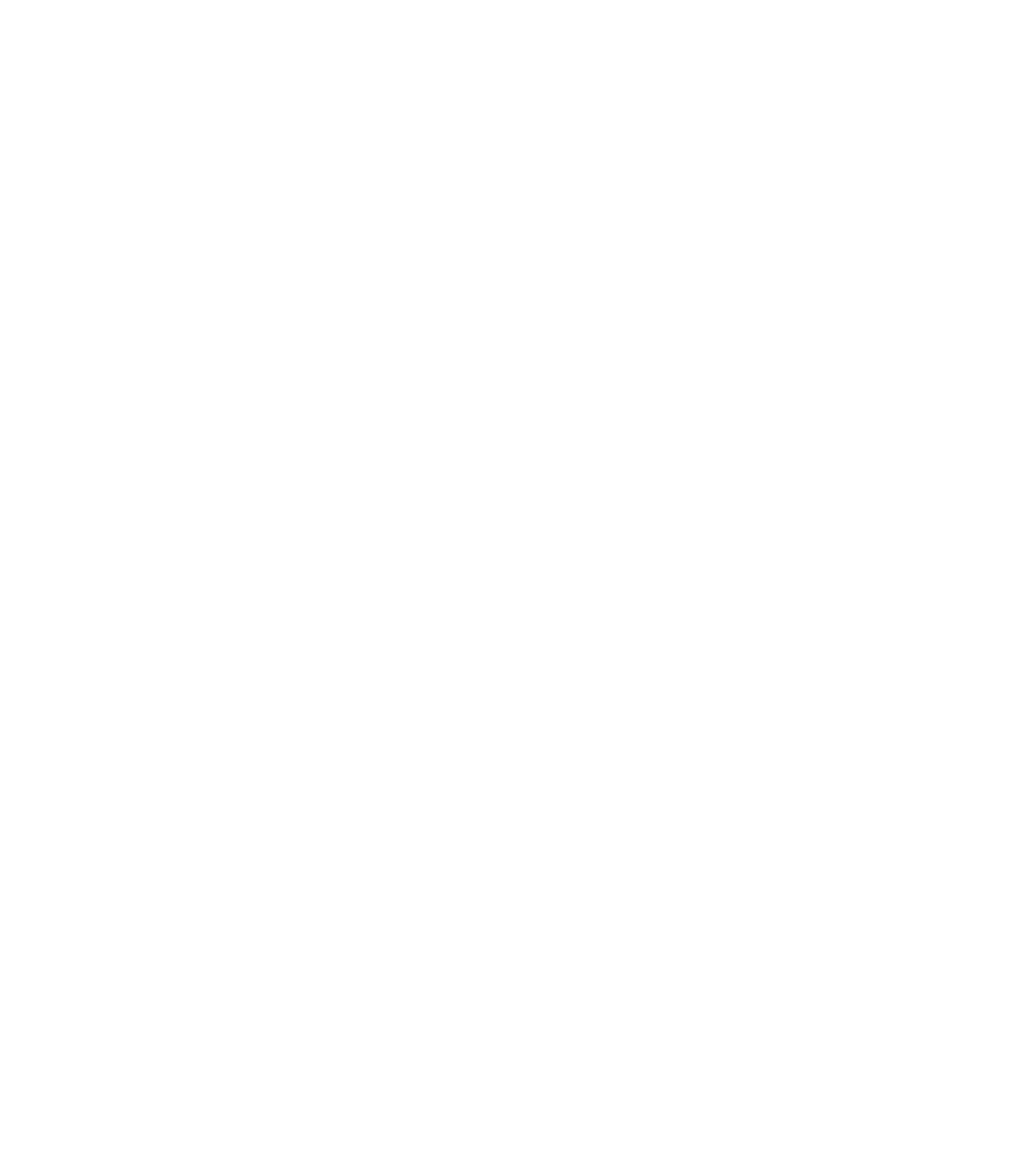
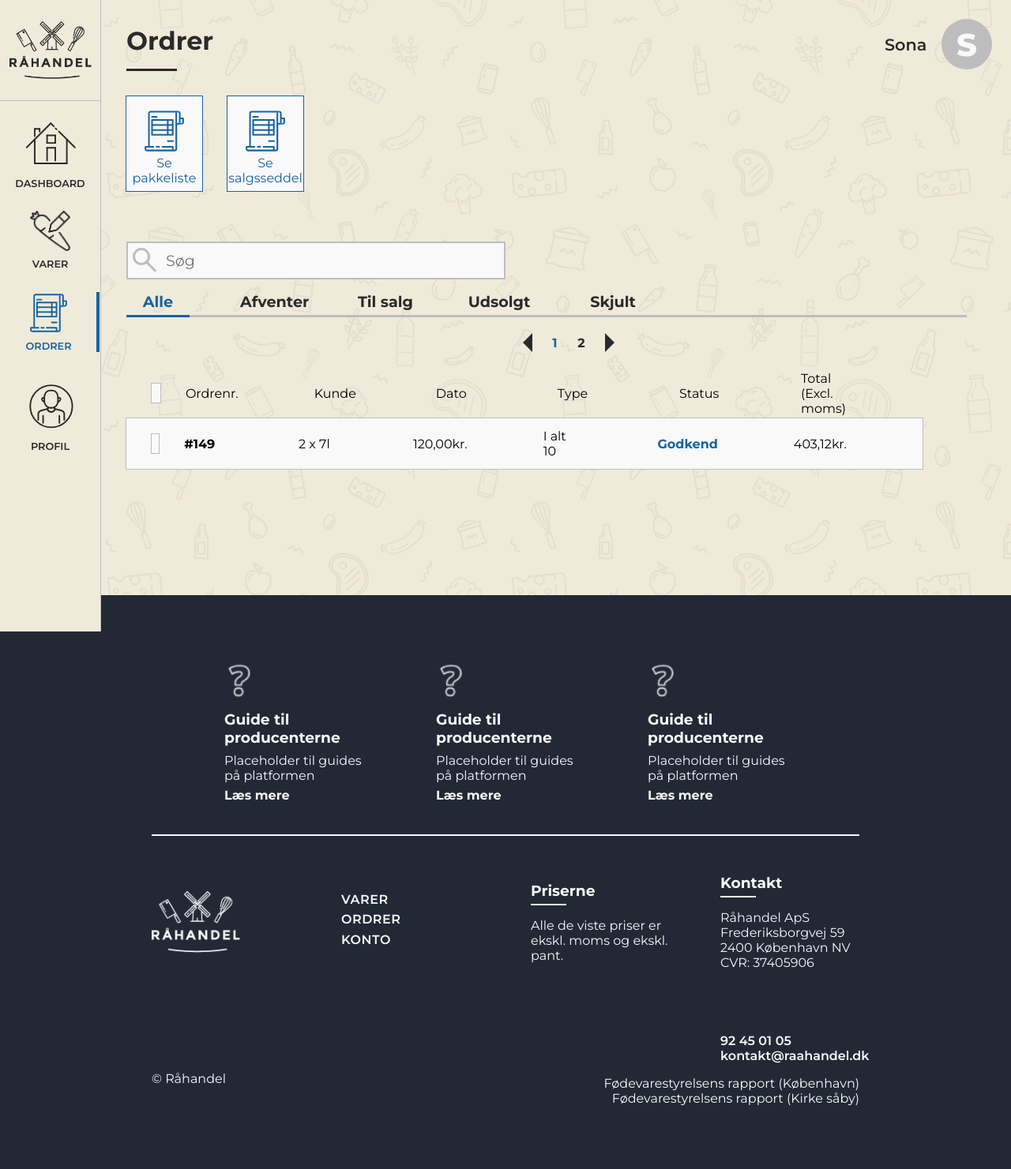
Before and after one commit to Hjorthex/raahandel, a plain HTML site: page producent-platform/ordrer.html in a window 1280 px wide. Shown: the whole page at 79% size. Before the commit the page ends 800 px from the top, so only its background shows below. Drawn offline with Linux system fonts and the light colour scheme.

Commit message:
Ordrer og pakkeliste done

```diff
--- a/css/style.css
+++ b/css/style.css
@@ -1154,7 +1154,17 @@ input:checked + .products-aside-filter__slider:before {
 }
 
 .products-campaigns__caption {
+    font-size: 1.5rem;
+    margin-top: 2rem;
+}
+
+.products-campaigns__caption--blue {
+    color: var(--color-third);
+}
+
+.products-campaigns__caption--largetext {
     font-size: 2rem;
+    margin-top: -2rem;
 }
 
 .products-campaigns__underline {
@@ -1164,6 +1174,12 @@ input:checked + .products-aside-filter__slider:before {
     height: 0.2rem;
     background-color: var(--color-secondary);
 }
+
+.products-campaigns__underline--blue {
+    background-color: var(--color-third);
+}
+
+
 
 .carousel-container {
     display: flex;
@@ -1375,7 +1391,7 @@ input:checked + .products-aside-filter__slider:before {
 }
 
 .products-items__caption {
-    font-size: 2rem;
+    font-size: 1.5rem;
 }
 
 .products-items__underline {
@@ -1401,7 +1417,7 @@ input:checked + .products-aside-filter__slider:before {
 .products-items__search-icon {
     position: absolute;
     left: 9.7rem;
-    top: 7.2rem;
+    top: 6.7rem;
     height: 2rem;
     width: 2rem;
     cursor: pointer;
@@ -1454,7 +1470,7 @@ input:checked + .products-aside-filter__slider:before {
 }
 
 .products-other-items__caption {
-    font-size: 2rem;
+    font-size: 1.5rem;
     margin-top: 2rem;
 }
 
@@ -2887,3 +2903,147 @@ input:checked + .products-aside-filter__slider:before {
     border-radius: 50%;
     border-color: green;
 }
+
+/* PP ORDRER ------------------------------------------- */
+
+.pp-order__search {
+    width: 30rem;
+    height: 3rem;
+    padding-left: 3rem;
+    margin-top: 2rem;
+    font-size: 1.2rem;
+    background-color: var(--color-white);
+    border-style: solid;
+    border-color: var(--color-border);
+}
+
+.pp-order__search-icon {
+    position: absolute;
+    top: 19.6rem;
+    left: 10.5rem;
+    height: 2rem;
+    width: 2rem;
+    cursor: pointer;
+}
+
+.pp-order__search-icon:before {
+    content: '';
+    position: absolute;
+    width:1rem;
+    height: 1rem;
+    border-radius: 50%;
+    border-style: solid;
+    border-color: var(--color-border);
+    border-width: 0.2rem;
+}
+
+.pp-order__search-icon:after {
+    content: '';
+    position: absolute;
+    bottom: 0;
+    right: 0.4rem;
+    transform: rotate(-45deg);
+    width: 0.2rem;
+    height: 1rem;
+    background-color: var(--color-border);
+}
+
+.pp-order__order-selection {
+    width: 8rem;
+    margin-right: 6rem;
+    height: 4rem;
+    display: flex;
+    align-items: center;
+}
+
+.pp-order__selection-top-bar, .pp-my-order__selection-container {
+    display: flex;
+    flex-direction: row;
+    width: 90%;
+}
+
+.pp-my-order__selection-container {
+    background-color: var(--color-white);
+    outline: 0.1rem solid var(--color-border);
+}
+
+.pp-order__order-selection--blue {
+    color: var(--color-third);
+    font-weight: bold;
+}
+
+.pp-order__order-selection--bold {
+    font-weight: bold;
+}
+
+/* PP Pakkeliste ------------------------------- */
+
+.pp-packing__container {
+    width: 100%;
+    background-color: var(--color-white);
+    padding: 2rem;
+}
+
+.pp-packing__caption {
+    color: var(--color-third);
+    margin-bottom: 2rem;
+}
+
+.pp-packing__subcaption {
+    color: var(--color-third);
+    margin-top: 1rem;
+}
+
+.pp-packing__text {
+    font-weight: bold;
+}
+
+.pp-packing__breaker {
+    width: 100%;
+    height: 0.2rem;
+    background-color: var(--color-border);
+    margin-top: 2rem;
+    margin-bottom: 2rem;
+}
+
+.pp-packing__order-container {
+    display: flex;
+    margin-top: 1rem;
+    flex-direction: row;
+    width: 100%;
+    justify-content: space-between;
+}
+
+.pp-packing__order-text--bold {
+    font-weight: bold;
+}
+
+.pp-packing__order-text--margin {
+    margin-bottom: 2.2rem;
+}
+
+.pp-packing__order-text {
+    margin-top: 0.5rem;
+}
+
+.pp-packing__order-text--gray {
+    color: var(--color-border);
+}
+
+.pp-packing__print-btn {
+    width: 10rem;
+    height: 3.5rem;
+    background-color: var(--color-third);
+    color: var(--color-white);
+    margin-top: 1rem;
+    font-size: 1.2rem;
+    display: flex;
+    justify-content: center;
+    align-self: center;
+    align-items: center;
+    cursor: pointer;
+}
+
+.pp-packing__printer-icon {
+    margin-left: 0.5rem;
+}
--- a/producent-platform/ordrer.html
+++ b/producent-platform/ordrer.html
@@ -0,0 +1,173 @@
+<!DOCTYPE html>
+<html lang="en">
+<head>
+    <meta charset="UTF-8">
+    <meta http-equiv="X-UA-Compatible" content="IE=edge">
+    <meta name="viewport" content="width=device-width, initial-scale=1.0">
+    <META NAME="ROBOTS" CONTENT="NOINDEX, NOFOLLOW">
+    <link rel="stylesheet" href="../css/style.css">
+    <link rel="shortcut icon" href="../images/icons/favicon.png" type="image/x-icon">
+    <title>Råhandel | Ordrer</title>
+</head>
+<body>
+    <div class="manufacturer__profile-container">
+        <p class="manufacturer-profile-container__name">Sona</p>
+        <div class="manufacturer-profile-container__circle">
+            <p class="manufacturer-profile-container__initial">S</p>
+        </div>
+
+    </div>
+    <aside class="manufacturer-aside__container">
+        <div class="manufacturer-aside-container__logo-container">
+            <img class="manufacturer-aside-container__logo" src="../images/logo-nav-sort.png" alt="logo">
+        </div>
+        <nav class="manufacturer-aside__navigation">
+            <ul class="manufacturer-aside-navigation__list">
+                <li class="manufacturer-aside-navigation-list__link">
+                    <a class="manufacturer-aside-navigation-list__button" href="dashboard.html">
+                        <img class="manufacturer-aside-navigation-list__icon" src="../images/icons/nav-black/Dashboard.svg" alt="">
+                        <p class="manufacturer-aside-navigation-list__text">DASHBOARD</p>
+                    </a>
+                </li>
+                <li class="manufacturer-aside-navigation-list__link">
+                    <a class="manufacturer-aside-navigation-list__button" href="varer.html">
+                        <img class="manufacturer-aside-navigation-list__icon manufacturer-nav__custom-icon" src="../images/icons/nav-black/editProductBlack_aoq8kk@2x.png" alt="">
+                        <p class="manufacturer-aside-navigation-list__text">VARER</p>
+                    </a>
+                </li>
+                <li class="manufacturer-aside-navigation-list__link manufacturer-current-link">
+                    <a class="manufacturer-aside-navigation-list__button" href="ordrer.html">
+                        <img class="manufacturer-aside-navigation-list__icon manufacturer-nav__custom-icon" src="../images/icons/nav-blue/ordersBlue_aml38w (1).svg" alt="">
+                        <p class="manufacturer-aside-navigation-list__text manufacturer-current-text">ORDRER</p>
+                    </a>
+                </li>
+                <li class="manufacturer-aside-navigation-list__link">
+                    <a class="manufacturer-aside-navigation-list__button" href="profil.html">
+                        <img class="manufacturer-aside-navigation-list__icon" src="../images/icons/nav-black/Profil.svg" alt="">
+                        <p class="manufacturer-aside-navigation-list__text">PROFIL</p>
+                    </a>
+                </li>
+            </ul>
+        </nav>
+    </aside>
+
+    <div class="pp-wrapper">
+
+        <div class="pp-products__overview-products">
+            <h2 class="pp-products__caption">Ordrer</h2>
+            <div class="pp-products__overview-caption-underline"></div>
+            <div class="pp-products__overview-icon-container">
+                <a href="../producent-platform/ordrer/pakkeliste.html" class="pp-products__overview-icon">
+                    <img class="pp-products__overview-icon-img" src="../images/icons/nav-blue/ordersBlue_aml38w (1).svg" alt="">
+                    <p class="pp-products__overview-text">Se pakkeliste</p>
+                </a>
+                <a href="#" class="pp-products__overview-icon">
+                    <img class="pp-products__overview-icon-img" src="../images/icons/nav-blue/ordersBlue_aml38w (1).svg" alt="">
+                    <p class="pp-products__overview-text">Se salgsseddel</p>
+                </a>
+            </div>
+        </div>
+
+        <section class="pp-my-products">
+            <div class="pp-products__overview-products">
+                <input class="pp-order__search" type="searchfield" placeholder="Søg">
+                <div class="pp-order__search-icon"></div>
+                <div class="pp-my-products__nav">
+                    <ul>
+                        <li class="pp-my-products__nav--target"><a class="pp-my-products__nav-link pp-my-products__nav-link--target" href="">Alle</a></li>
+                        <li><a class="pp-my-products__nav-link" href="">Afventer</a></li>
+                        <li><a class="pp-my-products__nav-link" href="">Til salg</a></li>
+                        <li><a class="pp-my-products__nav-link" href="">Udsolgt</a></li>
+                        <li><a class="pp-my-products__nav-link" href="">Skjult</a></li>
+                    </ul>
+                </div>
+                <div class="pp-my-products__nav-page-container">
+                    <div class="pp-my-products__nav-page-arrow-left"></div>
+                    <p class="pp-my-products__nav-page pp-my-products__nav-page--current">1</p>
+                    <p class="pp-my-products__nav-page">2</p>
+                    <div class="pp-my-products__nav-page-arrow-right"></div>
+                </div>
+                <div class="pp-my-products__selection">
+                    <div class="pp-order__selection-top-bar">
+                        <div class="pp-my-products__selection-check pp-my-products__selection-check--short"></div>
+                        <p class="pp-order__order-selection">Ordrenr.</p>
+                        <p class="pp-order__order-selection">Kunde</p>
+                        <p class="pp-order__order-selection">Dato</p>
+                        <p class="pp-order__order-selection">Type</p>
+                        <p class="pp-order__order-selection">Status</p>
+                        <p class="pp-order__order-selection">Total <br> (Excl. moms)</p>
+                    </div>
+                    <div class="pp-my-order__selection-container">
+                        <div class="pp-my-products__selection-check pp-my-products__selection-check--short"></div>
+                        <p class="pp-order__order-selection pp-order__order-selection--bold">#149</p>
+                        <p class="pp-order__order-selection">2 x 7l</p>
+                        <p class="pp-order__order-selection">120,00kr.</p>
+                        <p class="pp-order__order-selection">I alt 10</p>
+                        <p class="pp-order__order-selection pp-order__order-selection--blue">Godkend</p>
+                        <p class="pp-order__order-selection">403,12kr.</p>
+                    </div>
+                </div>
+            </div>
+        </section>
+    </div>
+    <footer>
+        <div class="footer-container">
+            <div class="footer-column">
+                <img class="footer-column__img" src="../../images/questionmark.png" alt="questionmark-icon">
+                <h3 class="footer-column__heading">Guide til producenterne</h3>
+                <p class="footer-column__caption">Placeholder til guides på platformen</p>
+                <a class="footer-column__link" href="#">Læs mere</a>
+            </div>
+            <div class="footer-column">
+                <img class="footer-column__img" src="../../images/questionmark.png" alt="questionmark-icon">
+                <h3 class="footer-column__heading">Guide til producenterne</h3>
+                <p class="footer-column__caption">Placeholder til guides på platformen</p>
+                <a class="footer-column__link" href="#">Læs mere</a>
+            </div>
+            <div class="footer-column">
+                <img class="footer-column__img" src="../../images/questionmark.png" alt="questionmark-icon">
+                <h3 class="footer-column__heading">Guide til producenterne</h3>
+                <p class="footer-column__caption">Placeholder til guides på platformen</p>
+                <a class="footer-column__link" href="#">Læs mere</a>
+            </div>
+        </div>
+        <div class="footer-bottom-container">
+            <div class="footer-column">
+                <img class="footer-logo" src="../../images/logoBlackHorizontal_h6pnu5@2x.png" alt="logo">
+            </div>
+            <div class="footer-column">
+                <ul class="footer-list">
+                    <li class="footer-list__link">varer</li>
+                    <li class="footer-list__link">ordrer</li>
+                    <li class="footer-list__link">konto</li>
+                </ul>
+            </div>
+            <div class="footer-column">
+                <h3 class="footer-bottom__heading">Priserne</h3>
+                <div class="footer-heading__border"></div>
+                <p class="footer-bottom__caption">Alle de viste priser er ekskl. moms og ekskl. pant.</p>
+            </div>
+            <div class="footer-column">
+                <h3 class="footer-bottom__heading">Kontakt</h3>
+                <div class="footer-heading__border"></div>
+                <p class="footer-bottom__caption">Råhandel ApS <br>
+                    Frederiksborgvej 59 <br>
+                    2400 København NV <br>
+                    CVR: 37405906</p>
+            </div>
+        </div>
+        <div class="footer-info">
+            <p class="footer-trademark">© Råhandel</p>
+            <div class="footer-info-right">
+                <div class="footer-contact__link">
+                    <a href="">92 45 01 05</a>
+                    <a href="">kontakt@raahandel.dk</a>
+                </div>
+                <p class="footer-reports">
+                    Fødevarestyrelsens rapport (København) <br>
+                    Fødevarestyrelsens rapport (Kirke såby)
+                </p>
+            </div>
+        </div>
+    </footer>
+</body>
```
Also changed, not shown: kundeplatform/varer.html (+3 -1 lines), producent-platform/ordrer/pakkeliste.html (+107 -0 lines), images/icons/printer.png (added).
